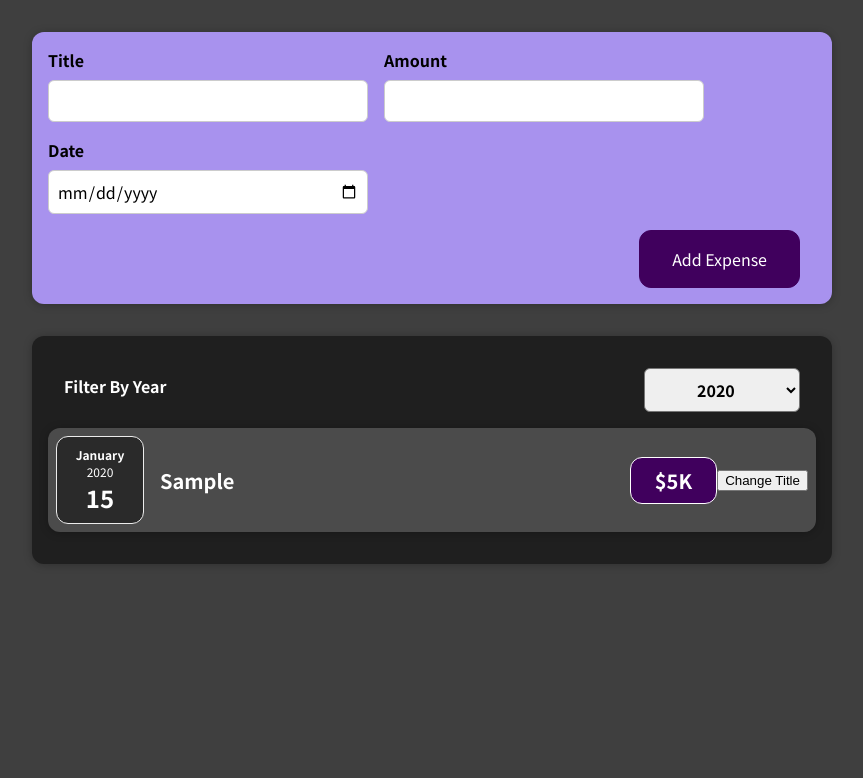
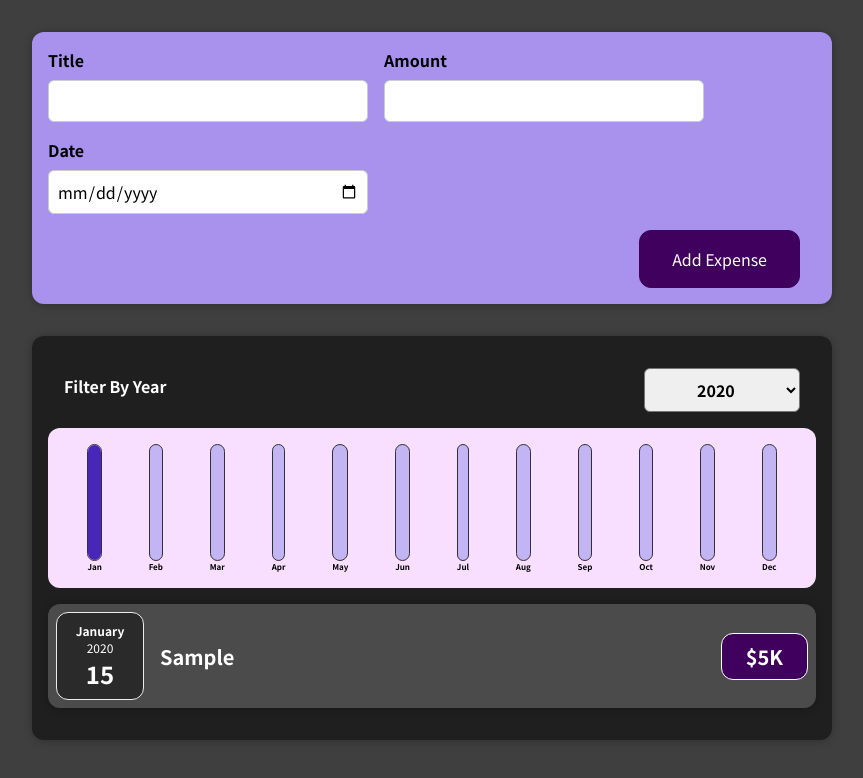
Before and after one commit to mianamir/expense_tracker_advance_reactjs, a React (Create React App) app: page / in a window 1280 px wide. Both pictures are taken after typing "Sample", "5", "2020-01-15" into the empty fields and a click on the button "Add Expense". Shown: the top 778 px of the page, without its empty margins (208-1071 px from the left). Built offline with nearby package versions, Linux system fonts and the light colour scheme.

Commit message:
showing expenses with dynamic chart bars
showing expenses with dynamic chart bars through separate component!

```diff
--- /dev/null
+++ b/src/components/Chart/Chart.css
@@ -0,0 +1,9 @@
+.chart {
+    padding: 1rem;
+    border-radius: 12px;
+    background-color: #f8dfff;
+    text-align: center;
+    display: flex;
+    justify-content: space-around;
+    height: 10rem;
+  }
--- /dev/null
+++ b/src/components/Chart/Chart.js
@@ -0,0 +1,26 @@
+import React from 'react';
+
+import ChartBar from './ChartBar';
+
+import './Chart.css';
+import './ChartBar.css';
+
+const Chart = props => {
+
+    const dataPointValues = props.dataPoints.map(dataPoint => dataPoint.value);
+
+    const totalMaximum = Math.max(...dataPointValues);
+
+    return <div className='chart'>
+        {props.dataPoints.map(dataPoint =>
+        <ChartBar
+        key={dataPoint.id}
+        value={dataPoint.value}
+        maxValue={totalMaximum}
+        label={dataPoint.label}
+        />)}
+    </div>
+};
+
+
+export default Chart;
--- /dev/null
+++ b/src/components/Chart/ChartBar.css
@@ -0,0 +1,30 @@
+.chart-bar {
+    height: 100%;
+    display: flex;
+    flex-direction: column;
+    align-items: center;
+  }
+
+  .chart-bar__inner {
+    height: 100%;
+    width: 100%;
+    border: 1px solid #313131;
+    border-radius: 12px;
+    background-color: #c3b4f3;
+    overflow: hidden;
+    display: flex;
+    flex-direction: column;
+    justify-content: flex-end;
+  }
+
+  .chart-bar__fill {
+    background-color: #4826b9;
+    width: 100%;
+    transition: all 0.3s ease-out;
+  }
+
+  .chart-bar__label {
+    font-weight: bold;
+    font-size: 0.5rem;
+    text-align: center;
+  }
--- /dev/null
+++ b/src/components/Chart/ChartBar.js
@@ -0,0 +1,26 @@
+import React from "react";
+
+import './ChartBar.css';
+
+
+const ChartBar = props => {
+
+    let barFillHeight = '%0';
+
+    if (props.maxValue > 0){
+
+        barFillHeight = Math.round((props.value / props.maxValue) * 100) + '%';
+
+    }
+
+    return <div className='chart-bar'>
+        <div className='chart-bar__inner'>
+            <div className='chart-bar__fill'
+            style={{height: barFillHeight}}></div>
+        </div>
+        <div className='chart-bar__label'>{props.label}</div>
+    </div>
+};
+
+
+export default ChartBar;
--- a/src/components/Expenses/ExpenseItem.js
+++ b/src/components/Expenses/ExpenseItem.js
@@ -9,15 +9,7 @@ const ExpenseItem = (props) => {
 
     // call the react hooks inside the components not in nested functions
     const [title, setTitle] = useState(props.title);
-    // console.log('Test: ExpenseItem evaluated by React!');
 
-
-
-
-    const onClickHandler = () => {
-        setTitle('amir savvy!!');
-        console.log(title);
-    };
 
     return (
        <li>
@@ -27,7 +19,6 @@ const ExpenseItem = (props) => {
             <h2>{title}</h2>
             <div className="expense-item__price">${props.amount}K</div>
         </div>
-        <button onClick={onClickHandler}>Change Title</button>
         </Card>
        </li>
 
--- a/src/components/Expenses/Expenses.js
+++ b/src/components/Expenses/Expenses.js
@@ -3,6 +3,7 @@ import React, { useState } from 'react';
 import Card from '../UI/Card';
 import ExpensesFilter from './ExpensesFilter';
 import ExpensesList from './ExpensesList';
+import ExpenseChart from './ExpensesChart';
 
 import './Expenses.css';
 import '../UI/Card.css';
@@ -16,7 +17,7 @@ const Expenses = (props) => {
     setFilteredYear(selectedYear);
   };
 
-  const filteredExpenses = props.items.filter(expense => {
+  const filteredExpenses = props.items.filter((expense) => {
 
     return expense.date.getFullYear().toString() === filteredYear;
 
@@ -29,8 +30,10 @@ const Expenses = (props) => {
       <Card className="expenses">
         <ExpensesFilter
         selected={filteredYear}
-        onChangeHandler={filterChangeHandler}
+        onChangeFilter={filterChangeHandler}
         />
+
+        <ExpenseChart  expenses={filteredExpenses} />
 
         <ExpensesList items={filteredExpenses} />
 
--- /dev/null
+++ b/src/components/Expenses/ExpensesChart.js
@@ -0,0 +1,33 @@
+import React from 'react';
+
+import Chart from '../Chart/Chart';
+
+
+const ExpenseChart = props => {
+
+    const chartDataPoints = [
+        {label: 'Jan', value: 0},
+        {label: 'Feb', value: 0},
+        {label: 'Mar', value: 0},
+        {label: 'Apr', value: 0},
+        {label: 'May', value: 0},
+        {label: 'Jun', value: 0},
+        {label: 'Jul', value: 0},
+        {label: 'Aug', value: 0},
+        {label: 'Sep', value: 0},
+        {label: 'Oct', value: 0},
+        {label: 'Nov', value: 0},
+        {label: 'Dec', value: 0},
+    ];
+
+    for (const expense of props.expenses){
+        const expenseMonth = expense.date.getMonth(); // starting at 0 => january => 0
+
+        chartDataPoints[expenseMonth].value += expense.amount;
+    }
+
+    return <Chart dataPoints={chartDataPoints} />
+};
+
+
+export default ExpenseChart;
--- a/src/components/NewExpense/ExpenseForm.js
+++ b/src/components/NewExpense/ExpenseForm.js
@@ -60,7 +60,7 @@ const ExpenseForm = (props) => {
 
         const expenseData = {
             title: enteredTitle,
-            amount: enteredAmount,
+            amount: +enteredAmount,
             date: new Date(enteredDate),
         };
         // console.log(expenseData);
```
Also changed, not shown: 2 other files (tests, documents, lock files or other folders).
